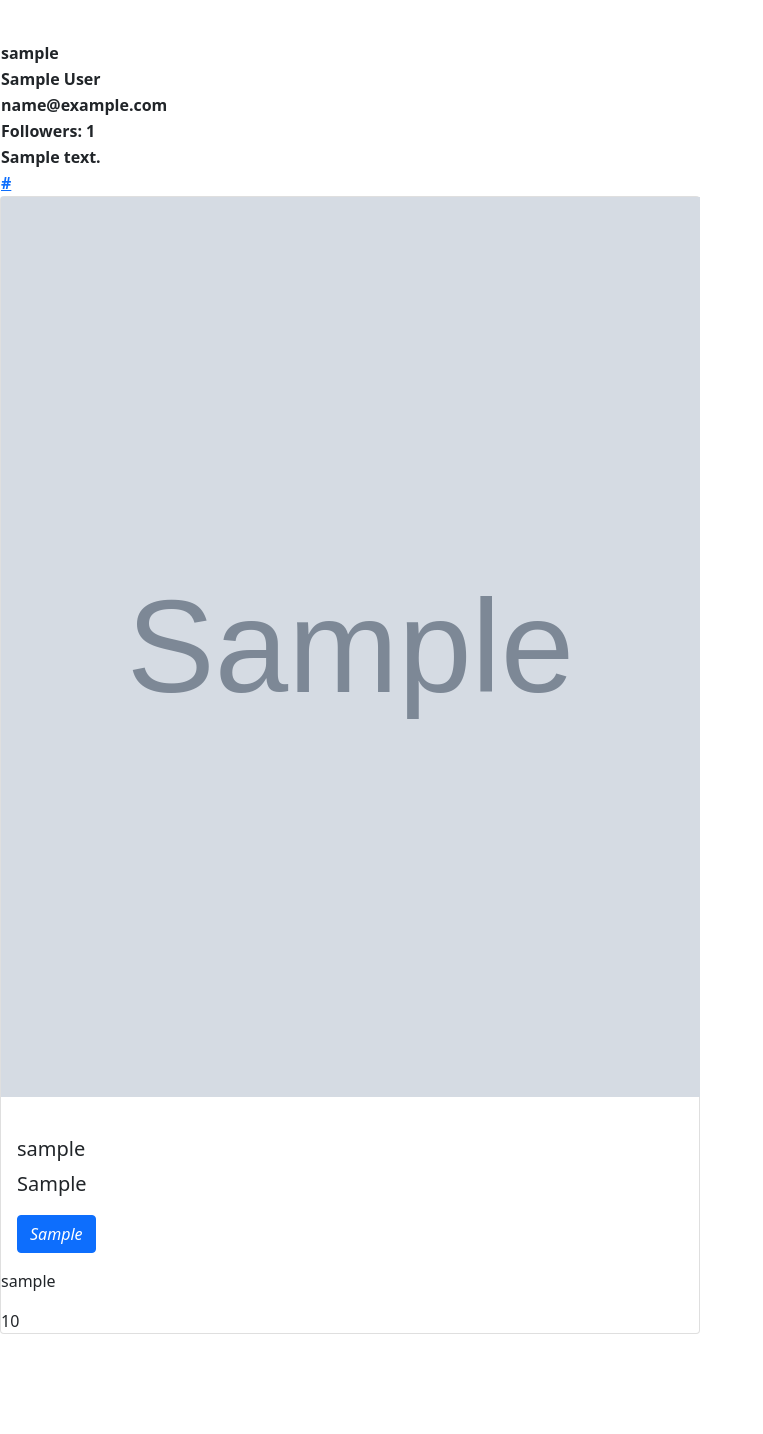
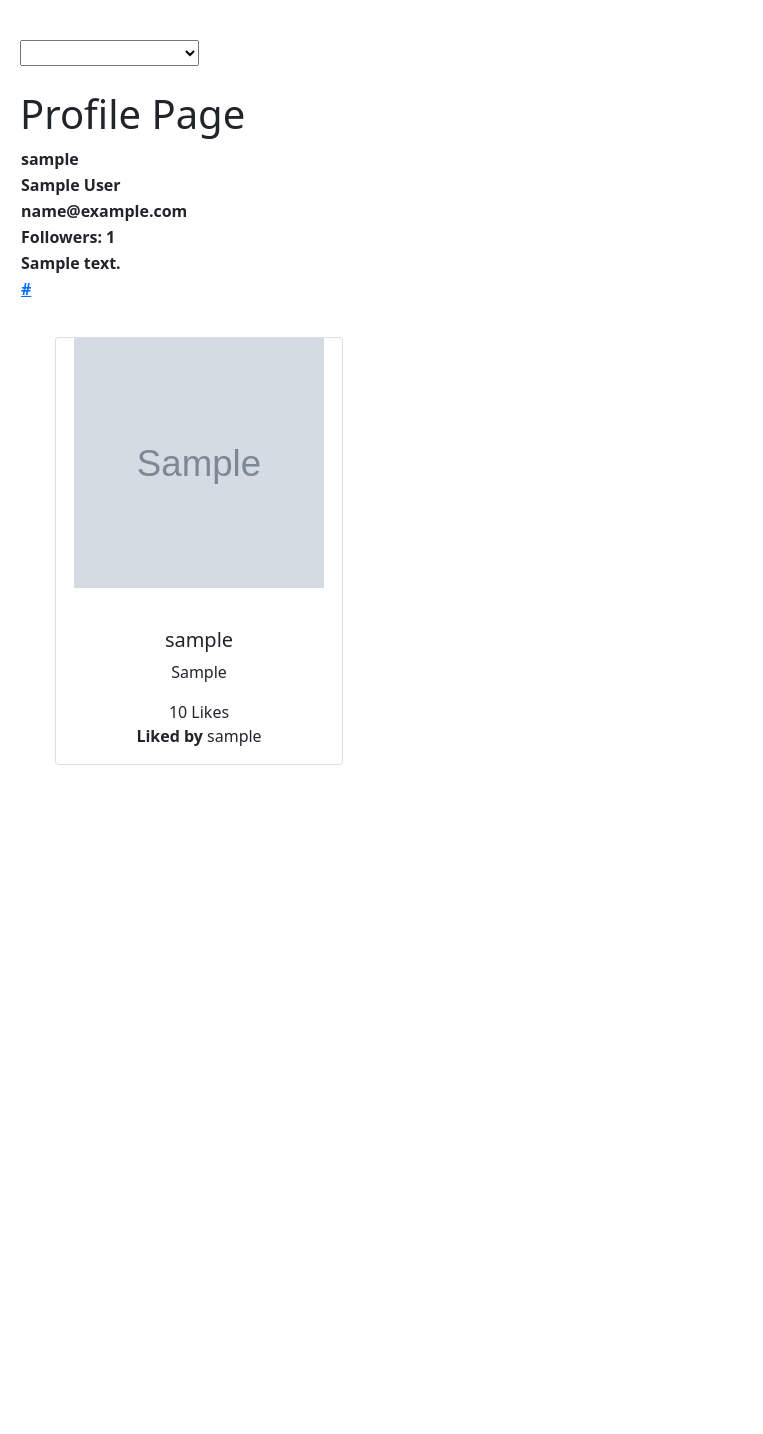
Before and after one commit to d-boddie/Instagram-clone, a Django app: page /user/1 in a window 1280 px wide. Shown: the part 127-1561 px from the top of the page, without its empty margins (0-763 px from the left). After the commit the page ends 892 px from the top, so only its background shows below. Run offline with Django 3.2, Linux system fonts and the light colour scheme; a user stored in the database is signed in; tables that the repository leaves empty hold one stand-in row (values such as "Sample post"); grey boxes marked "Sample" are stand-in pictures; lists and menus that the app fills with data are empty.

Commit message:
profile edit dropdown, edit.html added and photo.html to include margin

```diff
--- a/authentication/views.py
+++ b/authentication/views.py
@@ -56,10 +56,10 @@ def edit_profile(request, user_id):
             edit_profile.last_name = data['last_name']
             edit_profile.save()
             return redirect(reverse('homepage'))
-        return render(request, 'sign_up.html', {"form": form})
+        return render(request, 'edit.html', {"form": form})
     form = EditProfileForm(initial=initial_data)
     context.update({'form': form})
-    return render(request, 'sign_up.html', {"header": "Edit Profile settings", 'form': form})
+    return render(request, 'edit.html', {"header": "Edit Profile settings", 'form': form})
 
 @login_required
 def edit_account(request, user_id):
@@ -78,10 +78,10 @@ def edit_account(request, user_id):
             edit_account.password = data['password']
             edit_account.save()
             return redirect(reverse('homepage'))
-        return render(request, 'sign_up.html', {"header": "Edit Account settings", "form": form})
+        return render(request, 'edit.html', {"header": "Edit Account settings", "form": form})
     form = EditAccountForm(initial=initial_data)
     context.update({'form': form})
-    return render(request, 'sign_up.html', {"header": "Edit Account settings", 'form': form})
+    return render(request, 'edit.html', {"header": "Edit Account settings", 'form': form})
 
 
 class LoginView(View):
@@ -126,7 +126,7 @@ def user_detail(request, user_id):
     posts = InstagramUser.objects.filter(id=user_id)
     photo = Photo.objects.all().filter(poster=request.user)
     return render(request, "user_detail.html", {
-        'heading': 'Profile', 'posts': posts, 'photo':photo })
+        'heading': 'Profile Page', 'posts': posts, 'photo':photo })
 
 
 @login_required
--- a/templates/user_detail.html
+++ b/templates/user_detail.html
@@ -7,11 +7,45 @@
     <meta http-equiv="X-UA-Compatible" content="IE=edge">
     <meta name="viewport" content="width=device-width, initial-scale=1.0">
     <title>Document</title>
-    <link rel="stylesheet" href="{% static 'css/index.css' %}">
+    <!-- <link rel="stylesheet" href="{% static 'css/index.css' %}"> -->
+
+    <style>
+
+        .contain, .flex {
+             box-sizing: border-box;
+
+         }
+        .contain {
+
+            margin: auto;
+            text-align: center;
+        }
+        .flex {
+            float: left;
+            margin: 30px;
+            width: 25%;
+            padding: 5px;
+        }
+
+        .profile {
+            margin: 20px;
+        }
+    </style>
+
 </head>
 <body>
 {% block content %}
 
+<div class="profile">
+    <select name="forma" onchange="location = this.value;">
+        <option></option>
+        <option value="/editprofile/{{user.id}}">Edit profile settings</option>
+        <option value="/editaccount/{{user.id}}">Edit account settings</option>
+    </select>
+    <div class="data">
+        <br>
+
+    <h1>{{ heading }}</h1>
     {% for post in posts %}
         <table>
             <tr>
@@ -36,7 +70,7 @@
             {% endif %}
         </table>
     {% endfor %}
-
+</div>
      <div class="contain">
         {% for photo in photo %}
 
@@ -51,12 +85,12 @@
                 <div class="card-body">
                     <h5 class="card-title">{{photo.poster.username}}</h5>
                     <p class="card-text">{{photo.caption}}</p>
-                    <a href="/photolikes/{{ photo.id }}/" class="btn btn-primary"><i class="bi bi-hand-thumbs-up-fill">{{photo.button}}</i></a>
+                    <!-- <a href="/photolikes/{{ photo.id }}/" class="btn btn-primary"><i class="bi bi-hand-thumbs-up-fill">{{photo.button}}</i></a> -->
                 </div>
+                {{photo.total_likes}} Likes
                 {% for person in photo.likes.all%}
-                    <p>{{person.username}}</p>
+                    <p><strong>Liked by </strong>{{person.username}}</p>
                 {%endfor%}
-                {{photo.total_likes}}
             </div>
             </div>
         {%endfor%}
```
Also changed, not shown: templates/edit.html (added, +28 -0 lines), templates/photo.html (+6 -3 lines).
